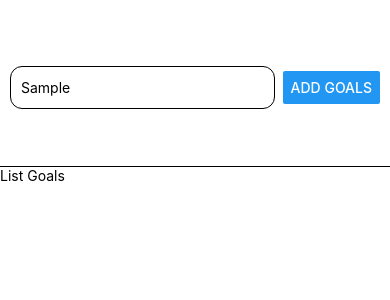
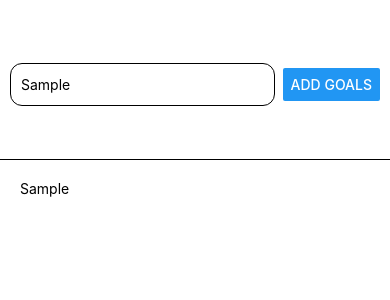
Before and after one commit to feb08/fluffy-bassoon, a React Native app: screen / in a window 390 px wide. Both pictures are taken after typing "Sample" into the empty fields and a click on the button "ADD GOALS". Shown: the top 300 px of the page. Built offline with nearby package versions, Linux system fonts and the light colour scheme.

Commit message:
Managing a list goal

```diff
--- a/App.js
+++ b/App.js
@@ -4,12 +4,13 @@
 
 export default function App() {
   const [enteredGoals, setEnteredGoals] = useState('');
+  const [courseGoal, setCourseGoal] = useState([]);
 
   function inputGoalHandler(enteredText) {
     setEnteredGoals(enteredText);
   }
   function addGoalHandler() {
-    console.log(enteredGoals);
+    setCourseGoal((currentCourseGoal) => [...courseGoal, enteredGoals]);
   }
   return (
     <View style={styles.container}>
@@ -19,7 +20,7 @@
         <Button title='Add Goals' onPress={addGoalHandler}/>
       </View>
       <View style={styles.listContainer}>
-        <Text>List Goals</Text>
+        {courseGoal.map((goal) => <Text key={goal}>{goal}</Text>)}
       </View>
     </View>
   );
@@ -50,5 +51,7 @@
   listContainer: {
     flex: 5,
     borderTopWidth: 1,
+    paddingVertical: 20,
+    paddingHorizontal: 20
   }
 });
```
